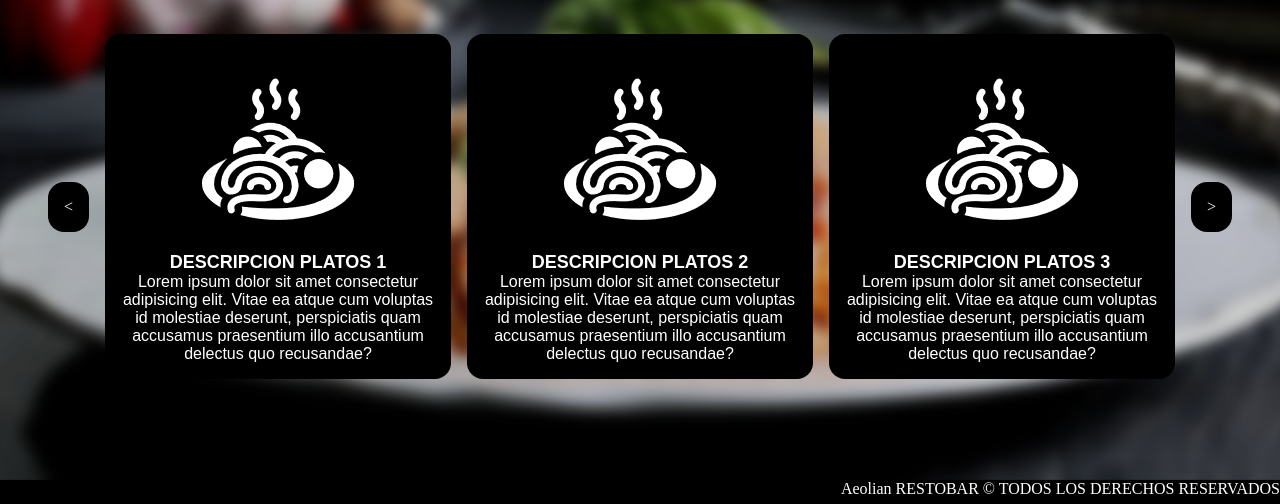
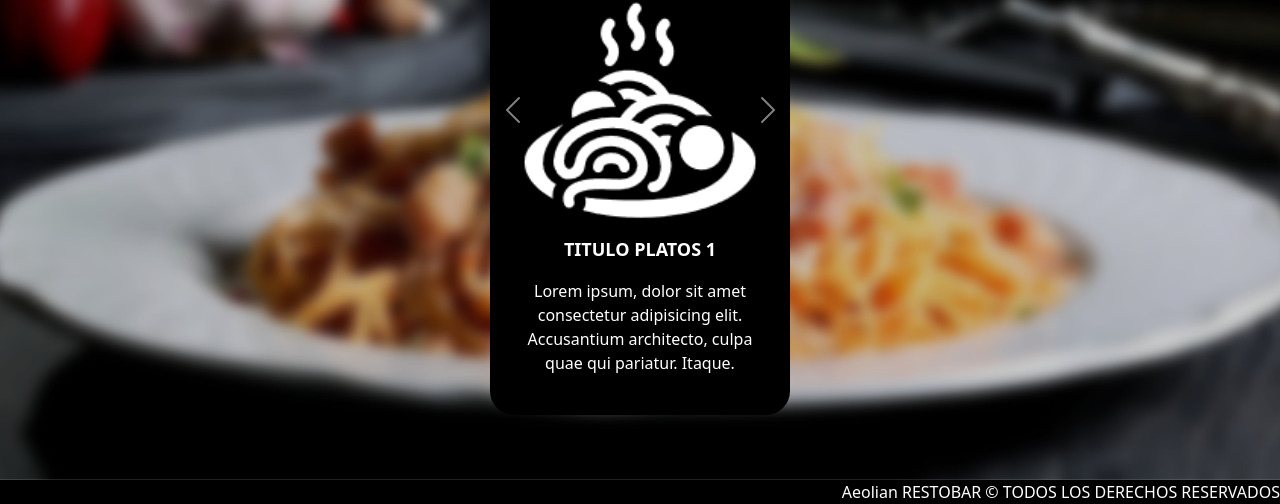
Before and after one commit to Leo-Munoz/AeolianRestobar-LeoMunoz, a plain HTML site: page pages/platos.html in a window 1280 px wide. Shown: the part 296-800 px from the top of the page. Drawn offline with nearby package versions, Linux system fonts and the light colour scheme.

Commit message:
agregado elementos Bootstrap a las pages

```diff
--- a/css/styles.css
+++ b/css/styles.css
@@ -1,7 +1,6 @@
 *{  margin: 0px;
     padding: 0px;
     box-sizing: border-box;}
-
 
 /*REGLAS GENERALES*/
 
@@ -10,17 +9,16 @@ html{ background-color: black; height: 100%;}
 body{height: 100%;}
 
 img{ max-width: 100%; max-height: 100%;}
-
-p{font-family: 'montserrat',sans-serif;}
-
+p { color: white;}
 a {color: white;} :any-link{text-decoration: none;}
+ul{list-style: none;}
 
 .logoHome{ height: 9rem;}
-.logoPage{ height: 8rem;}
+.logoPage{ height: 7rem;}
 
 header{
     display: flex;
-    align-items: center ;
+    align-items: center;
     justify-content:space-around;
 }
 
@@ -52,19 +50,18 @@ header{
     background-size: cover; height: 97%;}
 
 nav{
-    list-style: none;
     display: flex;
     flex-direction: column;
     text-align: center;
-    font-size: 4rem;
+    font-size: 3.5rem;
     color: black;
     text-shadow: 2px 2px black;
-    font-family: 'montserrat',sans-serif;
 }
 
 div nav ul li a:hover{
+    color: yellow;
     transition:all 0.5s;
-    font-size: 5rem;
+    font-size: 4rem;
     border-color: white;
     padding: 0.4rem;
     box-shadow: 3px 3px 3px 3px whitesmoke;
@@ -76,7 +73,6 @@ div nav ul li a:hover{
     font-size: 3rem;
     color: white;
     text-shadow: 2px 2px black;
-    font-family: 'montserrat',sans-serif;
 }
 
 .botonNav{
@@ -94,14 +90,16 @@ div nav ul li a:hover{
     font-weight: bold;
 }
 
-.carrusel{
-    color: white;
-    display: grid;
-    grid-template-areas: "flechaAtras producto1 flechaAdelante";
-    padding: 1rem;
+.container{
+    display: flex;
+    justify-content: center;
+}
+.carousel-item{
+    background-color: black;
+    padding: 3vh;
     text-align: center;
     align-items: center;
-    column-gap: 1rem;
+    border-radius: 3vh;
 }
 
 .flechaAtras{grid-area: flechaAtras;}
@@ -110,11 +108,10 @@ div nav ul li a:hover{
 .producto2{grid-area: producto2; display: none;}
 .producto3{grid-area: producto3; display: none;}
 
-div section div{
-    border-radius: 1rem;
-    background-color: black;
-    padding: 1rem;
-}
+.carousel {
+ width:300px;
+ height:300px;
+ }
 
 .formulario{
     width: 520px;
@@ -137,31 +134,14 @@ footer{
 /* -- M E D I A   Q U E R I E S -- */
 
 @media screen and (min-width:600px)
-{
-    .logoHome   {height: 12rem;}
-    .logoPage   {height: 12rem;}
+{   .logoHome   {height: 12rem;}
+    .logoPage   {height: 8rem;}
     .pageTitulo {font-size: 5rem;}
-
-    .carrusel   {grid-template-areas:
-    "flechaAtras producto1 producto2 flechaAdelante";
-                padding: 3rem;}
-    .producto2  {display: block;
-                grid-area: producto2;}
-
     footer      {text-align: end;}
 }
 
 @media screen and (min-width:1024px)
-{
-    .logoHome   {height: 16rem;}
-    .logoPage   {height: 13rem;}
+{   .logoHome   {height: 16rem;}
+    .logoPage   {height: 10rem;}
     .pageTitulo {font-size: 4rem;}
-
-    .carrusel   {grid-template-areas:
-    "flechaAtras producto1 producto2 producto3 flechaAdelante";
-                padding: 3rem;}
-    .producto2  {display: block;
-                grid-area: producto2;}
-    .producto3  {display: block;
-                grid-area: producto3;}
 }
--- a/pages/platos.html
+++ b/pages/platos.html
@@ -4,6 +4,7 @@
     <meta charset="UTF-8">
     <meta http-equiv="X-UA-Compatible" content="IE=edge">
     <meta name="viewport" content="width=device-width, initial-scale=1.0">
+    <link href="https://cdn.jsdelivr.net/npm/bootstrap@5.2.0-beta1/dist/css/bootstrap.min.css" rel="stylesheet" integrity="sha384-0evHe/X+R7YkIZDRvuzKMRqM+OrBnVFBL6DOitfPri4tjfHxaWutUpFmBp4vmVor" crossorigin="anonymous">
     <link rel="stylesheet" href="../css/styles.css">
     <title>PLATOS Aeolian Restobar</title>
 </head>
@@ -12,30 +13,44 @@
     <header>
         <div class="logoPage">
         <img src="../img/logo.png" alt="Aeolian_Logo"></div>
-        <p class="botonNav"><a href="../index.html">HOME</a></p>
+        <button class="botonNav"><a href="../index.html">HOME</a></button>
     </header>
+    <div class="pageTitulo">PLATOS</div>
 
-        <div class="pageTitulo">PLATOS</div>
-        <section class="carrusel">
-            <div class="flechaAtras"><</div>
-            <div class="producto1">
-                <div class="imagen1"><img src="../img/iconoPlatos.png"></div>
-                <p class="tituloCarrusel">DESCRIPCION PLATOS 1</p>
-                <p class="textoCarrusel"> Lorem ipsum dolor sit amet consectetur adipisicing    elit. Vitae ea atque cum voluptas id molestiae deserunt, perspiciatis quam    accusamus praesentium illo accusantium delectus quo recusandae?</p>
-            </div>
-            <div class="producto2">
-                <div class="imagen2"><img src="../img/iconoPlatos.png"></div>
-                <p class="tituloCarrusel">DESCRIPCION PLATOS 2</p>
-                <p class="textoCarrusel"> Lorem ipsum dolor sit amet consectetur adipisicing elit. Vitae ea atque cum voluptas id molestiae deserunt, perspiciatis quam accusamus praesentium illo accusantium delectus quo recusandae?</p>
-            </div>
-            <div class="producto3">
-                <div class="imagen3"><img src="../img/iconoPlatos.png"></div>
-                <p class="tituloCarrusel">DESCRIPCION PLATOS 3</p>
-                <p class="textoCarrusel"> Lorem ipsum dolor sit amet consectetur adipisicing elit. Vitae ea atque cum voluptas id molestiae deserunt, perspiciatis quam accusamus praesentium illo accusantium delectus quo recusandae?</p>
-            </div>
-            <div class="flechaAdelante">></div>
-        </section>
+     <section class="container">
+        <div id="carouselExampleControls" class="carousel slide" data-ride="carousel">
+                <div class="carousel-inner">
+                    <div class="carousel-item active">
+                        <img src="../img/iconoPlatos.png" class="d-block w-100" alt="First slide">
+                        <p class="tituloCarrusel">TITULO PLATOS 1</p>
+                        <p class="textoCarrusel"> Lorem ipsum, dolor sit amet consectetur adipisicing elit. Accusantium architecto, culpa quae qui pariatur. Itaque.</p>
+                    </div>
+                    <div class="carousel-item">
+                        <img src="../img/iconoPlatos.png" class="d-block w-100" alt="Second slide">
+                        <p class="tituloCarrusel">TITULO PLATOS 2</p>
+                        <p class="textoCarrusel"> Lorem ipsum dolor sit amet, consectetur adipisicing elit. Vitae quam sed magni veritatis temporibus harum ratione.</p>
+                    </div>
+                    <div class="carousel-item">
+                        <img src="../img/iconoPlatos.png" class="d-block w-100" alt="Third slide">
+                        <p class="tituloCarrusel">TITULO PLATOS 3</p>
+                        <p class="textoCarrusel"> Lorem, ipsum dolor sit amet consectetur adipisicing elit. Fugit possimus sint voluptas porro, quis itaque?</p>
+                    </div>
+                </div>
+
+            <button class="carousel-control-prev" type="button" data-bs-target="#carouselExampleControls"       data-bs-slide="prev">
+                <span class="carousel-control-prev-icon" aria-hidden="true"></span>
+                <span class="visually-hidden">Previous</span>
+            </button>
+            <button class="carousel-control-next" type="button" data-bs-target="#carouselExampleControls" data-bs-slide="next">
+                <span class="carousel-control-next-icon" aria-hidden="true"></span>
+                <span class="visually-hidden">Next</span>
+            </button>
+        </div>
+    </section>
     </div>
 <footer>Aeolian RESTOBAR © TODOS LOS DERECHOS RESERVADOS</footer>
+
+<!-- JavaScript Bundle with Popper -->
+<script src="https://cdn.jsdelivr.net/npm/bootstrap@5.2.0-beta1/dist/js/bootstrap.bundle.min.js" integrity="sha384-pprn3073KE6tl6bjs2QrFaJGz5/SUsLqktiwsUTF55Jfv3qYSDhgCecCxMW52nD2" crossorigin="anonymous"></script>
 </body>
 </html>
```
Also changed, not shown: index.html (+6 -1 lines), pages/barra.html (+34 -19 lines), pages/paraPicar.html (+40 -22 lines), pages/shows.html (+39 -22 lines).
